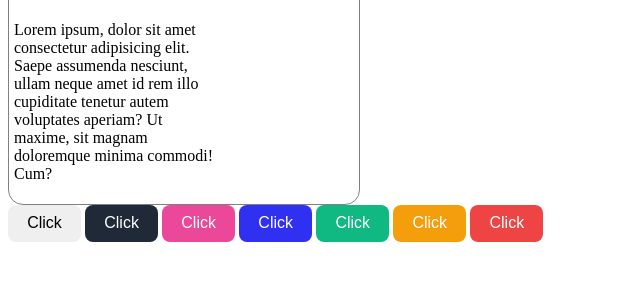
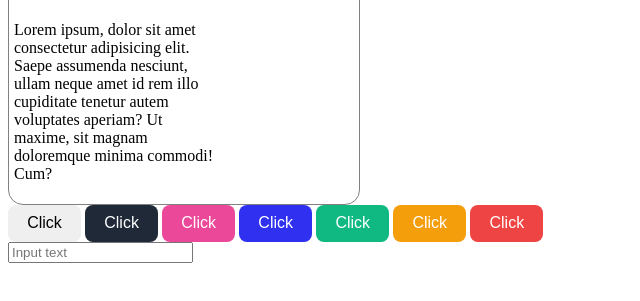
Before and after one commit to perejilinformatico/OctoCSS-freamwork, a plain HTML site: page index.html in a window 1280 px wide. Shown: the part 423-724 px from the top of the page, without its empty margins (0-640 px from the left). Drawn offline with Linux system fonts and the light colour scheme; files whose address does not match are found by name.

Commit message:
Nuevos cambios sin terminar

```diff
--- a/index.html
+++ b/index.html
@@ -23,5 +23,8 @@
        <button class="btn btn-orange">Click</button>
        <button class="btn btn-red">Click</button>
     </div>
+    <div class="inputs__conteiner">
+        <input type="text" placeholder="Input text">
+    </div>
 </body>
 </html>
```
